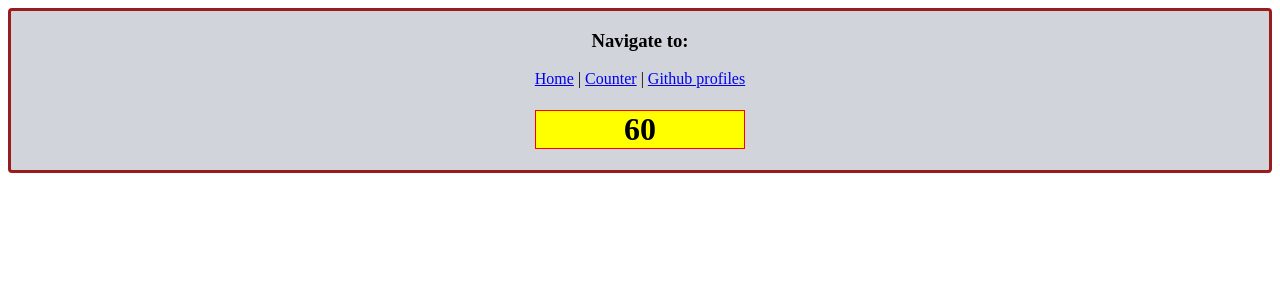
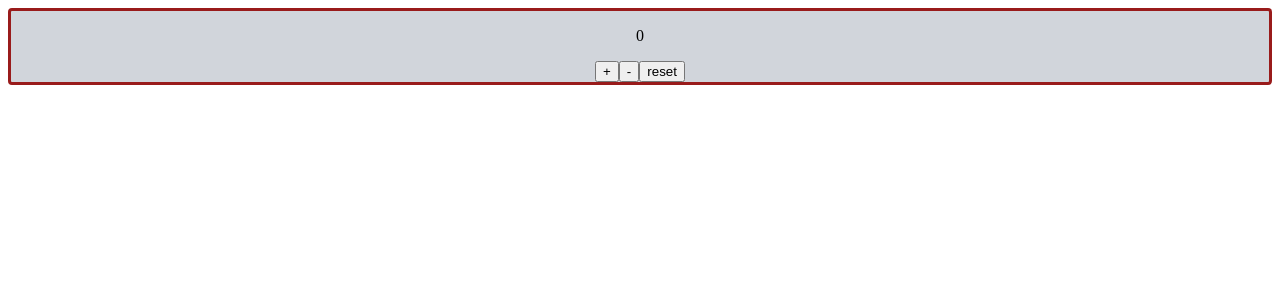
Before and after one commit to Kekko26/react-exercises, a React (Create React App) app: page /counter in a window 1280 px wide. Shown: the top 300 px of the page. Built offline with nearby package versions, Linux system fonts and the light colour scheme.

Commit message:
Exercise done

```diff
--- /dev/null
+++ b/src/AppRedux.js
@@ -0,0 +1,8 @@
+import { CounterWithRedux } from "./app/features/counter/CounterWithRedux";
+
+export function AppRedux(){
+
+    return(
+        <CounterWithRedux/>
+    )
+}
--- a/src/Root.js
+++ b/src/Root.js
@@ -2,6 +2,9 @@
 import { BrowserRouter } from "react-router-dom"
 import { Container } from "./Container"
 import { SWRConfig } from "swr"
+import { AppRedux } from "./AppRedux"
+import { Provider } from "react-redux";
+import  { store } from "./app/store"
 
 const fetcher = url=> fetch(url).then(response => {if(response.ok){ return response.json() } else{throw new Error('An error has occurred in fetching')}})
 
@@ -16,8 +19,11 @@
         }}>
 
         <BrowserRouter>
+            {/* <AppTwo /> */}
 
-            <AppTwo />
+            <Provider store={store}>
+                <AppRedux />
+            </Provider>
 
         </BrowserRouter>
 
--- /dev/null
+++ b/src/app/features/counter/CounterWithRedux.js
@@ -0,0 +1,15 @@
+import { useSelector, useDispatch} from "react-redux"
+import { increment, decrement, reset } from "./counterReducer"
+
+export function CounterWithRedux(){
+    const count = useSelector((state)=> state.counter.count)
+    const dispatch = useDispatch()
+    return(
+        <div>
+            <p>{count}</p>
+            <button onClick={()=>dispatch(increment())}>+</button>
+            <button onClick={()=>dispatch(decrement())}>-</button>
+            <button onClick={()=>dispatch(reset())}>reset</button>
+        </div>
+    )
+}
--- /dev/null
+++ b/src/app/features/counter/counterReducer.js
@@ -0,0 +1,18 @@
+import { createSlice } from "@reduxjs/toolkit";
+
+const initialState = {
+    count: 0
+}
+
+export const counterSlice = createSlice({
+    name: 'counter',
+    initialState,
+    reducers:{
+        increment: (state) => {state.count+=1},
+        decrement: (state) => {state.count-=1},
+        reset: (state) => initialState
+    }
+})
+
+export const { increment, decrement, reset} = counterSlice.actions;
+export const counterReducer = counterSlice.reducer
--- /dev/null
+++ b/src/app/store.js
@@ -0,0 +1,8 @@
+import { configureStore } from "@reduxjs/toolkit";
+import { counterReducer }  from "./features/counter/counterReducer";
+
+export const store = configureStore({
+    reducer:{
+        counter: counterReducer
+    }
+})
```
